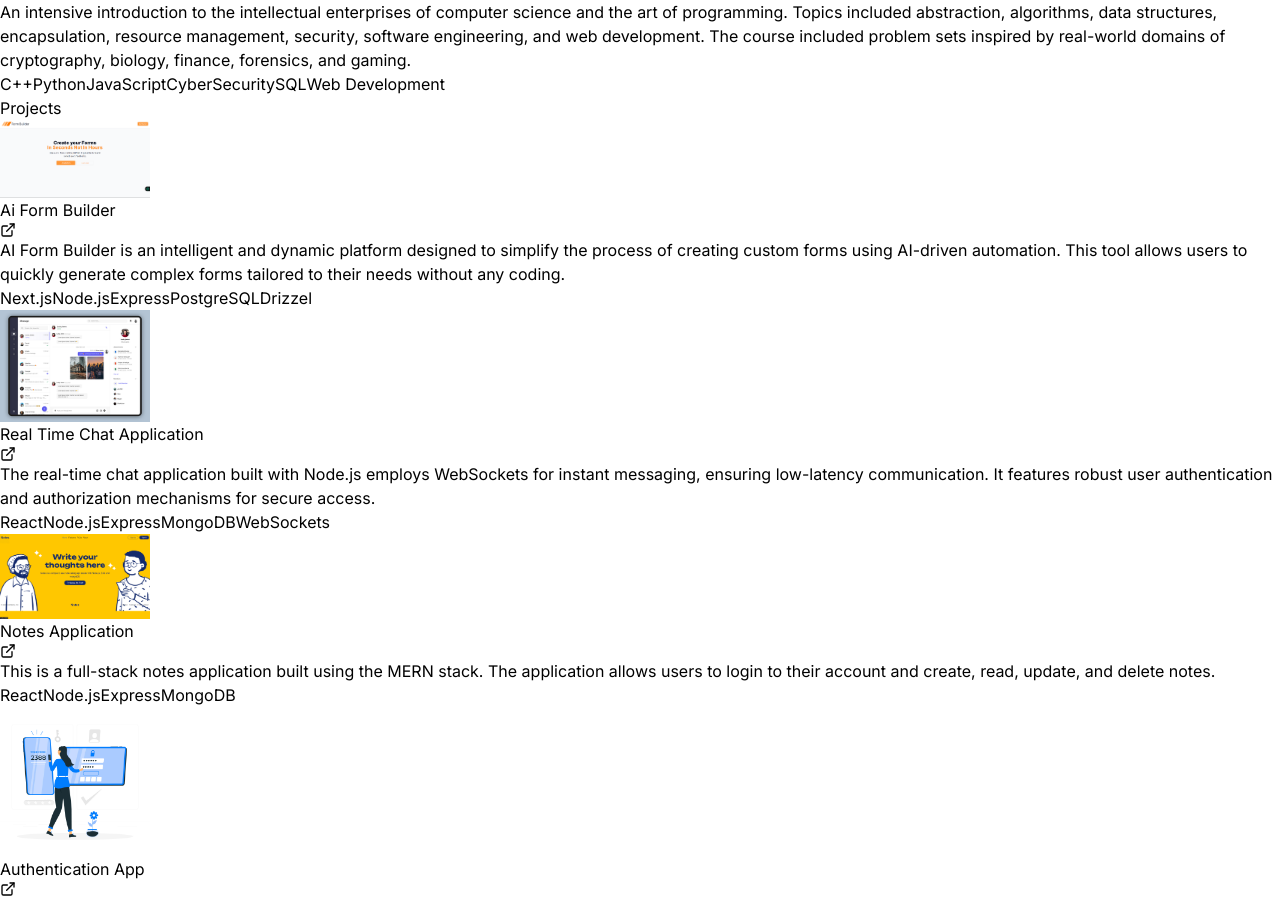
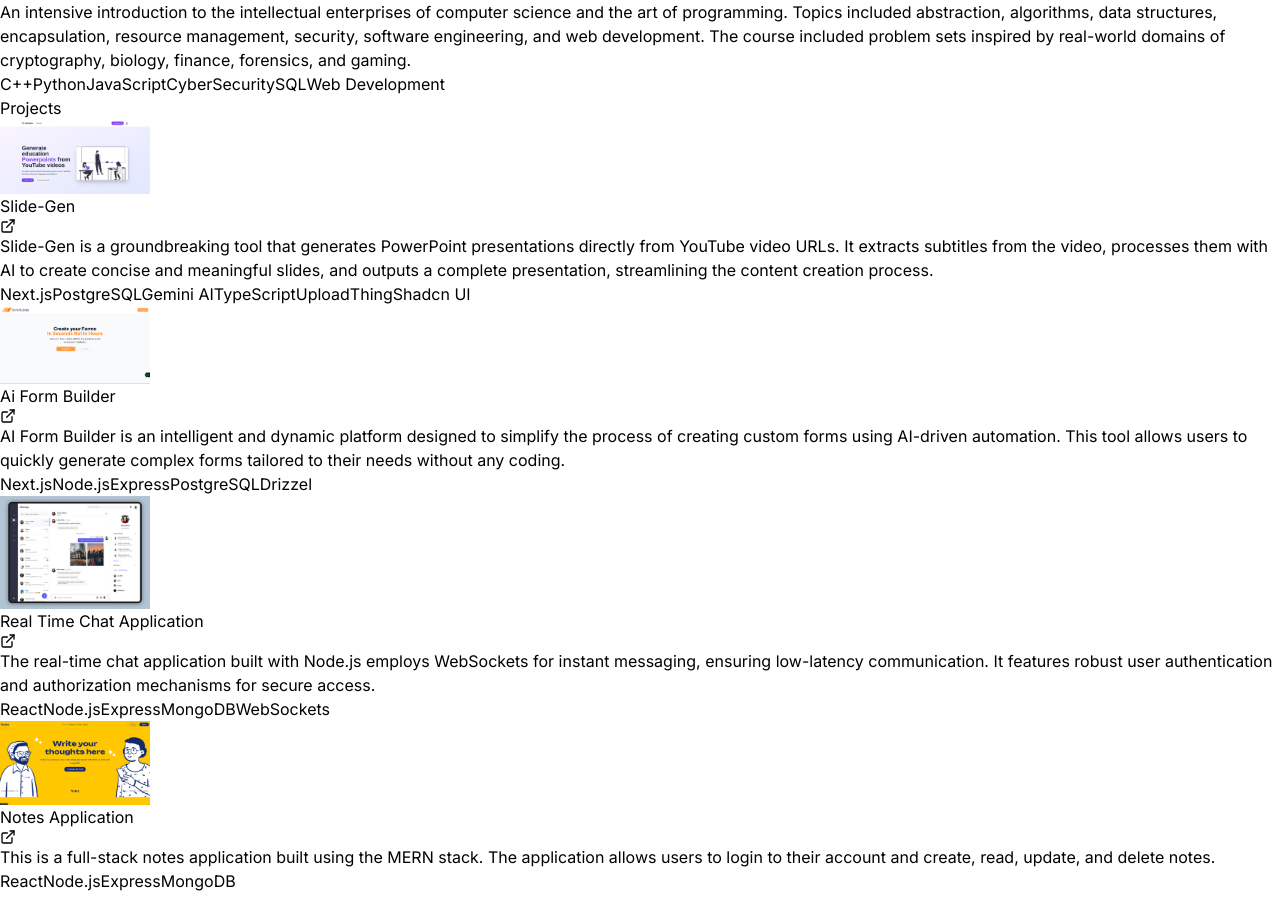
Before and after one commit to Atmalviya/Portfolio, a React (Vite) app: page / in a window 1280 px wide. Shown: the part 2788-3688 px from the top of the page. Built offline with nearby package versions, Linux system fonts and the light colour scheme.

Commit message:
slide gen project added

```diff
--- a/src/constants/index.js
+++ b/src/constants/index.js
@@ -2,6 +2,7 @@ import project0 from "../assets/projects/aiformBuilder.png";
 import project1 from "../assets/projects/chatDashboard.png";
 import project2 from "../assets/projects/notesAppDashboard.png";
 import project3 from "../assets/projects/AuthApp.jpg";
+import slideGenImage from '../assets/projects/slide-gen.png'
 
 export const HERO_CONTENT = `I am a passionate full stack developer with a knack for crafting robust and scalable web applications. With 1 years of hands-on experience, I have honed my skills in front-end technologies like React and Next.js, as well as back-end technologies like Node.js, MySQL, PostgreSQL, and MongoDB. My goal is to leverage my expertise to create innovative solutions that drive business growth and deliver exceptional user experiences.`;
 
@@ -49,6 +50,22 @@ export const EDUCATION = [
 
 export const PROJECTS = [
   {
+    title: "Slide-Gen",
+    image: slideGenImage,
+    link: "https://github.com/Atmalviya/slidegen",
+    hostLink: "https://slide-gen.atmalviya.cloud/",
+    description:
+      "Slide-Gen is a groundbreaking tool that generates PowerPoint presentations directly from YouTube video URLs. It extracts subtitles from the video, processes them with AI to create concise and meaningful slides, and outputs a complete presentation, streamlining the content creation process.",
+    technologies: [
+      "Next.js",
+      "PostgreSQL",
+      "Gemini AI",
+      "TypeScript",
+      "UploadThing",
+      "Shadcn UI",
+    ],
+  },
+  {
     title: "Ai Form Builder",
     image: project0,
     link:"https://aiform-builder.atmalviya.cloud",
```
Also changed, not shown: src/assets/projects/slide-gen.png (added).
